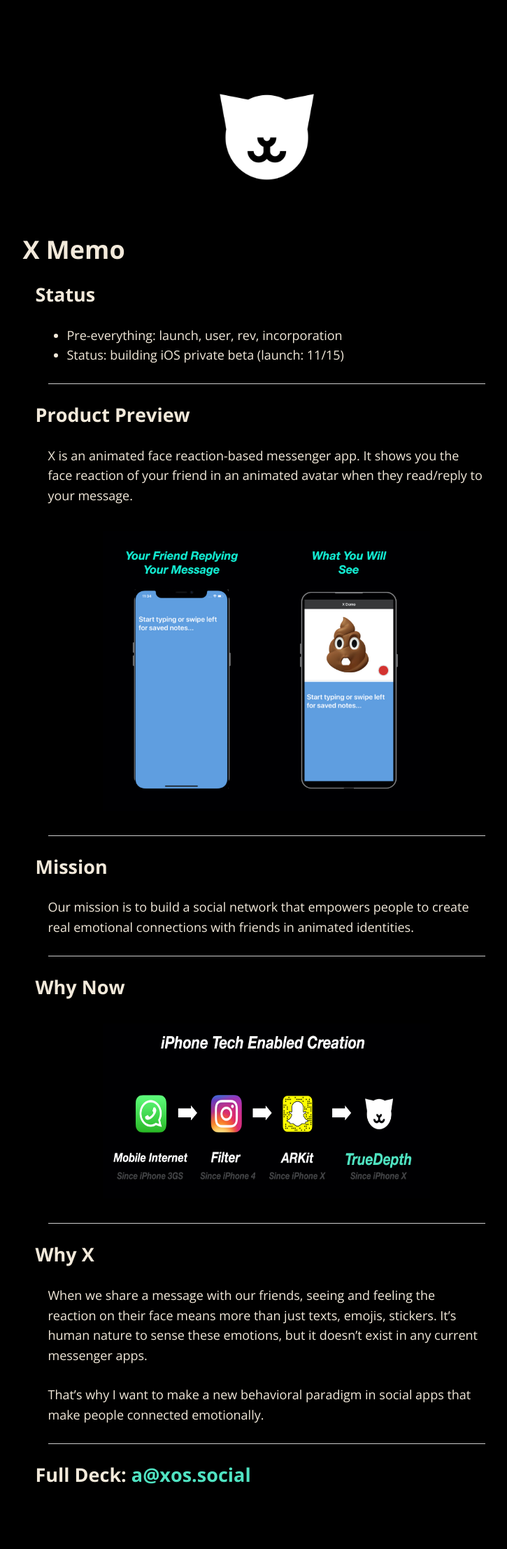
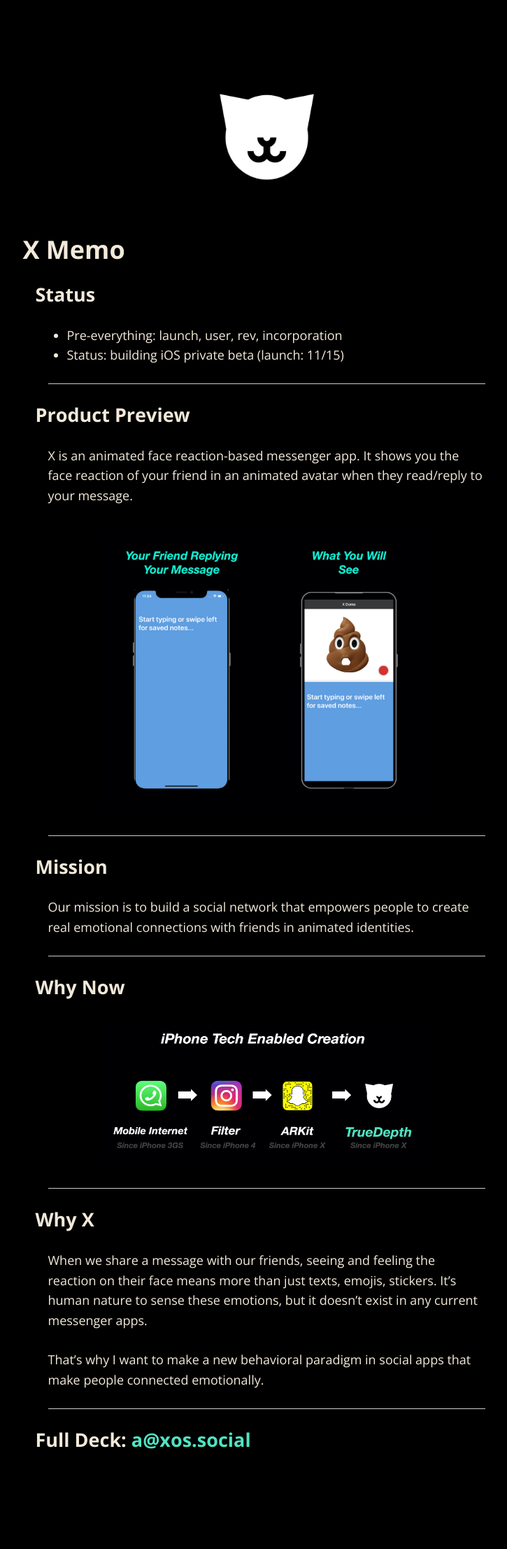
Before and after one commit to tarsmachine/tarsmachine.github.io, a Jekyll site: the page built from index.md, in a window 1280 px wide. Shown: the whole page at 70% size, without its empty margins (259-984 px from the left). Built offline with Jekyll 4.4.1, drawn with Linux system fonts in a browser that asks for light colours; nearby versions of some CDN libraries; after the commit the page ends 2164 px from its top, so only the background shows below that.

Commit message:
Update Me

```diff
--- a/index.md
+++ b/index.md
@@ -32,7 +32,7 @@
 
 #### Why Now
 
-<img src="images/why.png" alt="sample image" width="700" height="250">
+<img src="images/why.png" alt="sample image" width="700" height="200">
 
 ---
 
```
Also changed, not shown: 1 other file.
